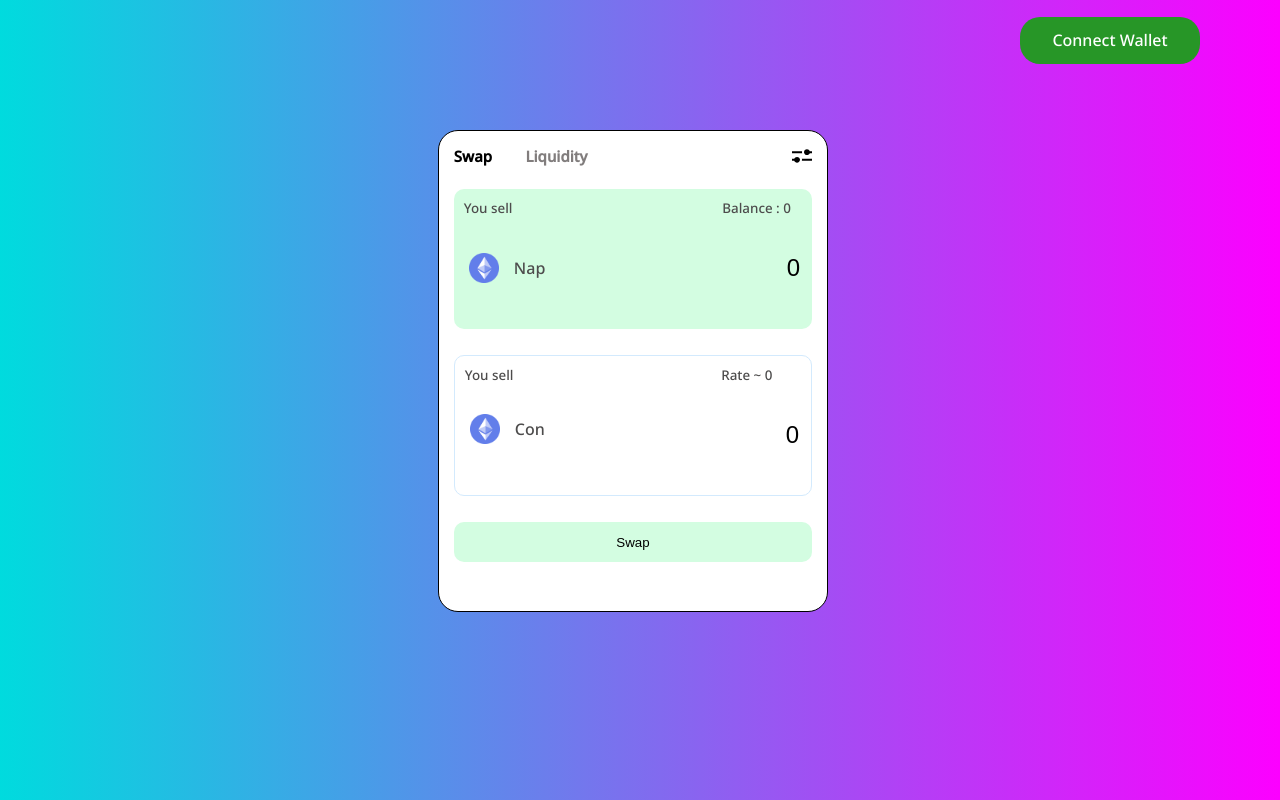
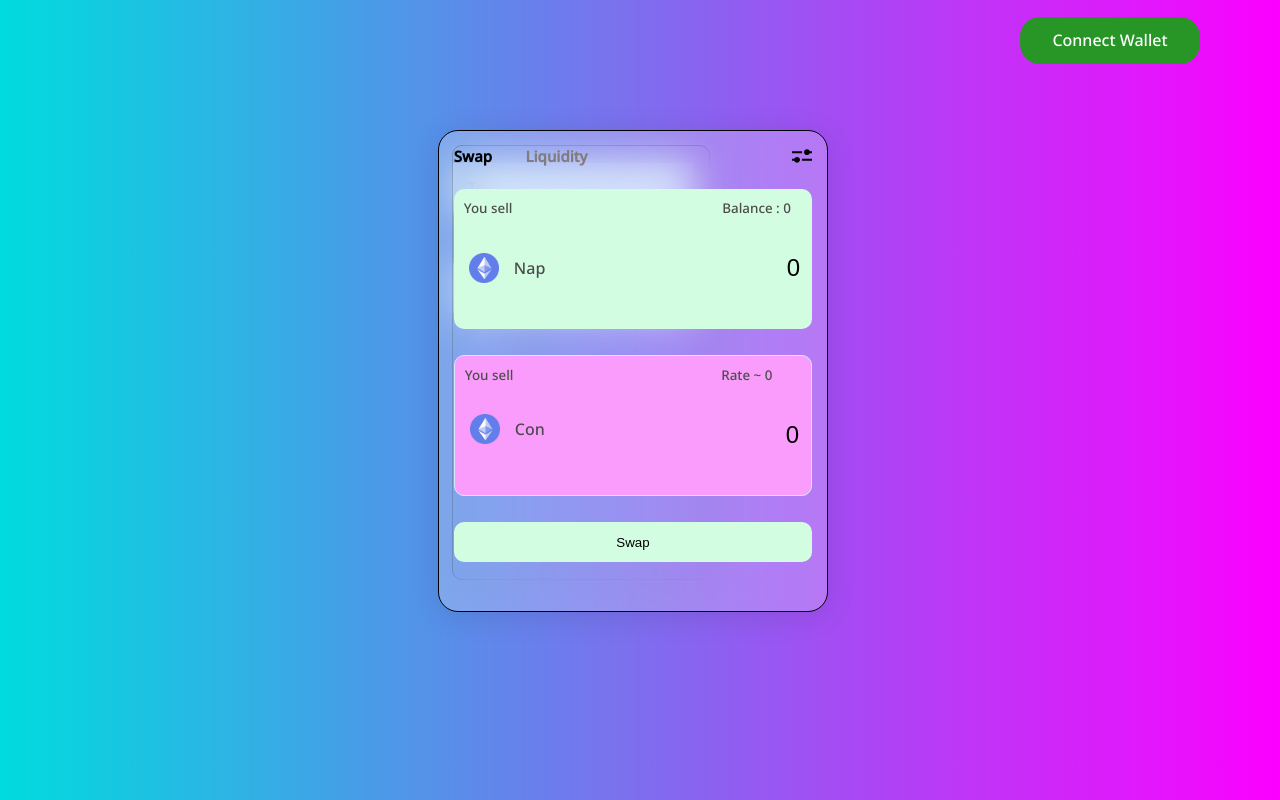
Before and after one commit to Napolite/liquidity-dapp, a React (Vite) app: page / in a window 1280 px wide. Built offline with nearby package versions, Linux system fonts and the light colour scheme.

Commit message:
added glasmorphism effect

```diff
--- a/src/components/homepage/homepage.css
+++ b/src/components/homepage/homepage.css
@@ -9,6 +9,7 @@
 }
 
 .slide-out {
+  display: block;
   padding: 17px 0;
   width: 20%;
   max-height: 62.4%;
@@ -31,19 +32,23 @@
 @keyframes slide-out {
   0% {
     margin-right: -272px;
+    display: none;
   }
 
   100% {
     margin-right: -40px;
+    display: block;
   }
 }
 
 @keyframes slide-in {
   0% {
     margin-right: -40px;
+    display: block;
   }
   100% {
     margin-right: -272px;
+    display: none;
   }
 }
 
@@ -57,7 +62,11 @@
 }
 
 .homepage {
-  background-color: white;
+  /* From https://css.glass */
+  background: rgba(255, 255, 255, 0.23);
+  box-shadow: 0 4px 30px rgba(0, 0, 0, 0.1);
+  backdrop-filter: blur(20px);
+  -webkit-backdrop-filter: blur(20px);
   padding: 5px 15px;
   width: 28%;
   height: 73.4%;
@@ -159,7 +168,7 @@
   background-color: rgb(211, 253, 225);
 }
 .swap-item:nth-child(2) {
-  /* background-color: rgb(211, 234, 253); */
+  background-color: #fa9cfc;
   border: 1px solid rgb(211, 234, 253);
 }
 
```
